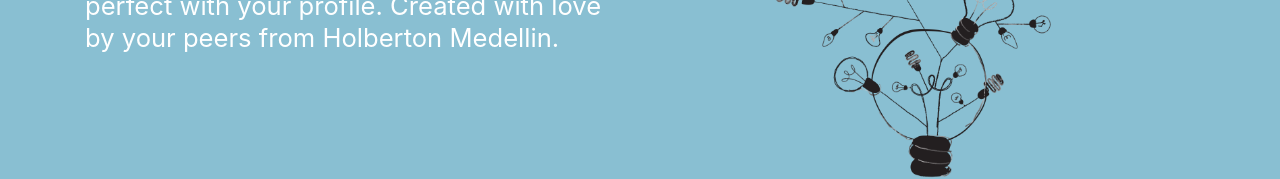
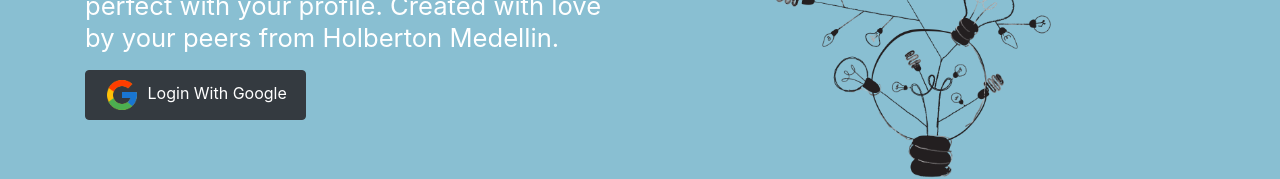
Before and after one commit to CrisRuedaP/Jolby, a React (Create React App) app: page / in a window 1280 px wide. Shown: the part 302-481 px from the top of the page. Built offline with nearby package versions, Linux system fonts and the light colour scheme; no server answers.

Commit message:
adding button for login

```diff
--- a/src/components/main/index.js
+++ b/src/components/main/index.js
@@ -4,7 +4,9 @@ import Jumbotron from "react-bootstrap/Jumbotron";
 import Container from "react-bootstrap/Container";
 import Row from "react-bootstrap/Row";
 import Col from "react-bootstrap/Col";
+import Button from 'react-bootstrap/Button'
 import Banner from "../../assets/images/light.png";
+import Icon_google from "../../assets/images/google.png"
 
 const Main = () => {
   return (
@@ -19,6 +21,7 @@ const Main = () => {
                 profile. Created with love by your peers from Holberton
                 Medellin.
               </p>
+              <Button variant="dark"><img className="auth-img" src={Icon_google} alt={"icon"}/>Login With Google</Button>{' '}
             </Col>
             <Col className="d-none d-md-block d-lg-block" lg="6">
               <div className="main__banner">
--- a/src/components/main/main-styles.css
+++ b/src/components/main/main-styles.css
@@ -29,3 +29,8 @@
   width: 60%;
   margin: 0 auto;
 }
+
+.auth-img {
+  width: 18%;
+  margin-right: 0.5rem;
+}
```
Also changed, not shown: src/assets/images/google.png (added), 1 other file (tests, documents, lock files or other folders).
